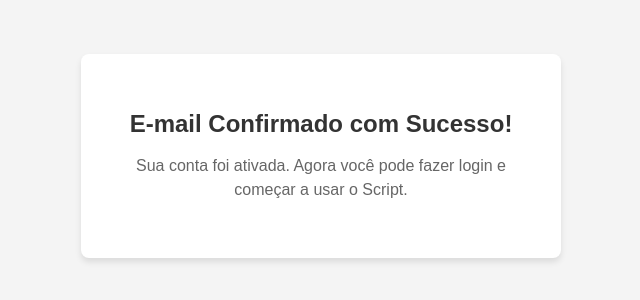
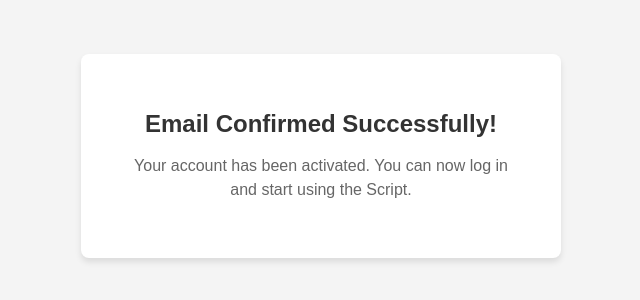
Before and after one commit to hamulyn/bnsmacrocallback, a plain HTML site: page index.html in a window 1280 px wide. Shown: the part 244-544 px from the top of the page, without its empty margins (319-959 px from the left). Drawn offline with Linux system fonts and the light colour scheme.

Commit message:
Update index.html

```diff
--- a/index.html
+++ b/index.html
@@ -1,9 +1,9 @@
 <!DOCTYPE html>
-<html lang="pt-br">
+<html lang="en">
 <head>
     <meta charset="UTF-8">
     <meta name="viewport" content="width=device-width, initial-scale=1.0">
-    <title>E-mail Confirmado</title>
+    <title>Email Confirmed</title>
     <style>
         body {
             font-family: Arial, sans-serif;
@@ -45,8 +45,8 @@
 </head>
 <body>
     <div class="container">
-        <h1>E-mail Confirmado com Sucesso!</h1>
-        <p>Sua conta foi ativada. Agora você pode fazer login e começar a usar o Script.</p>
+        <h1>Email Confirmed Successfully!</h1>
+        <p>Your account has been activated. You can now log in and start using the Script.</p>
     </div>
 </body>
 </html>
```
